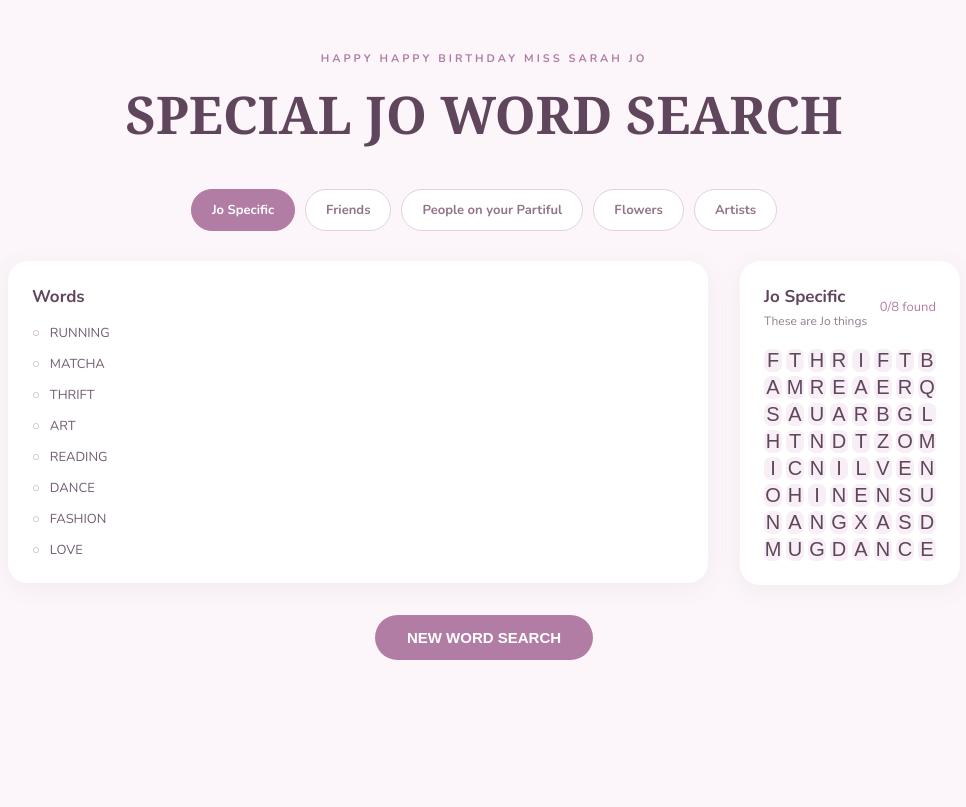
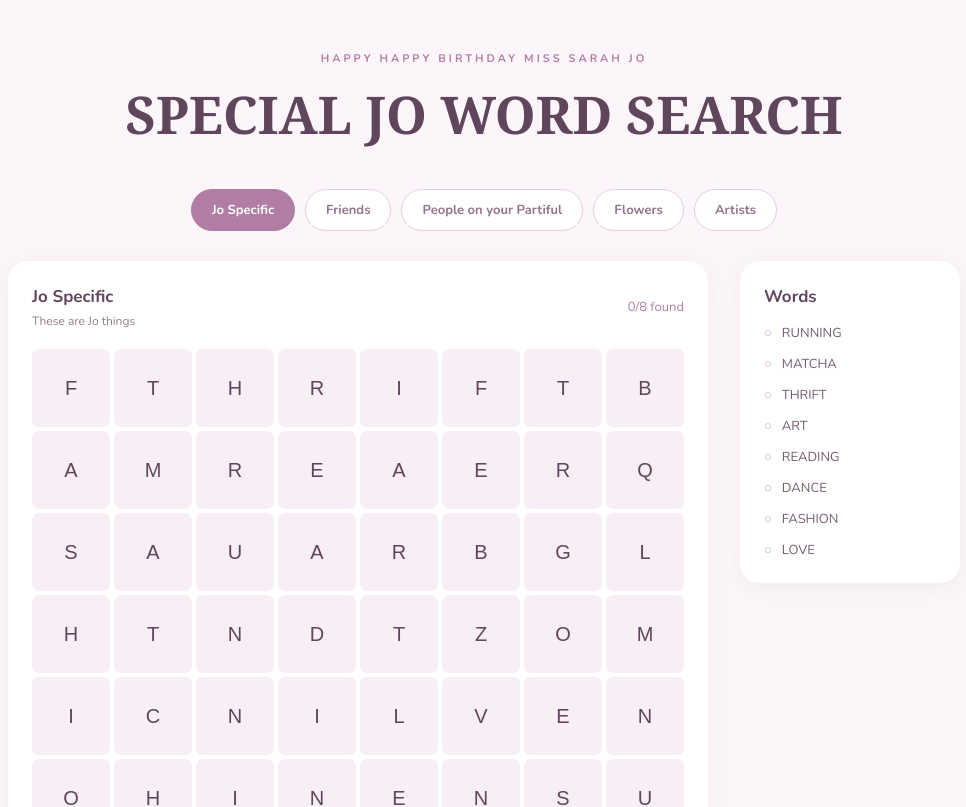
Before and after one commit to nwelsh/jo-bday-2026, a React (Vite) app: page / in a window 1280 px wide. Shown: the top 807 px of the page, without its empty margins (156-1122 px from the left). Built offline with nearby package versions, Linux system fonts and the light colour scheme.

Commit message:
fix desktop

```diff
--- a/src/App.css
+++ b/src/App.css
@@ -33,9 +33,18 @@
 
 .game-content {
   display: grid;
-  grid-template-columns: 1fr 220px;
+  grid-template-columns: minmax(0, 1fr) 220px;
+  grid-template-areas: "puzzle words";
   gap: 32px;
   align-items: start;
+}
+
+.puzzle-section {
+  grid-area: puzzle;
+}
+
+.word-list-section {
+  grid-area: words;
 }
 
 .puzzle-section,
@@ -166,6 +175,9 @@
 
   .game-content {
     grid-template-columns: 1fr;
+    grid-template-areas:
+      "words"
+      "puzzle";
     gap: 18px;
   }
 
```
